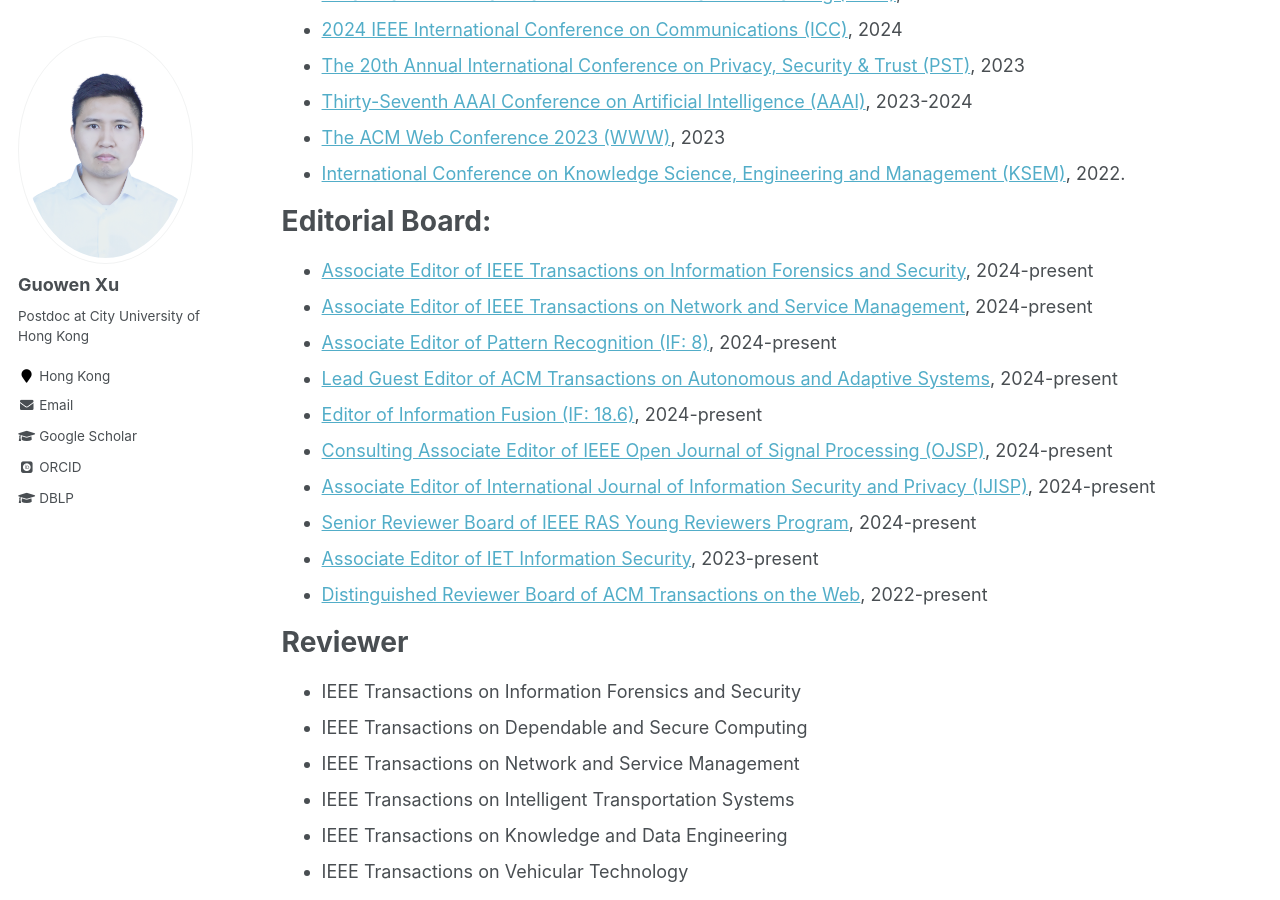
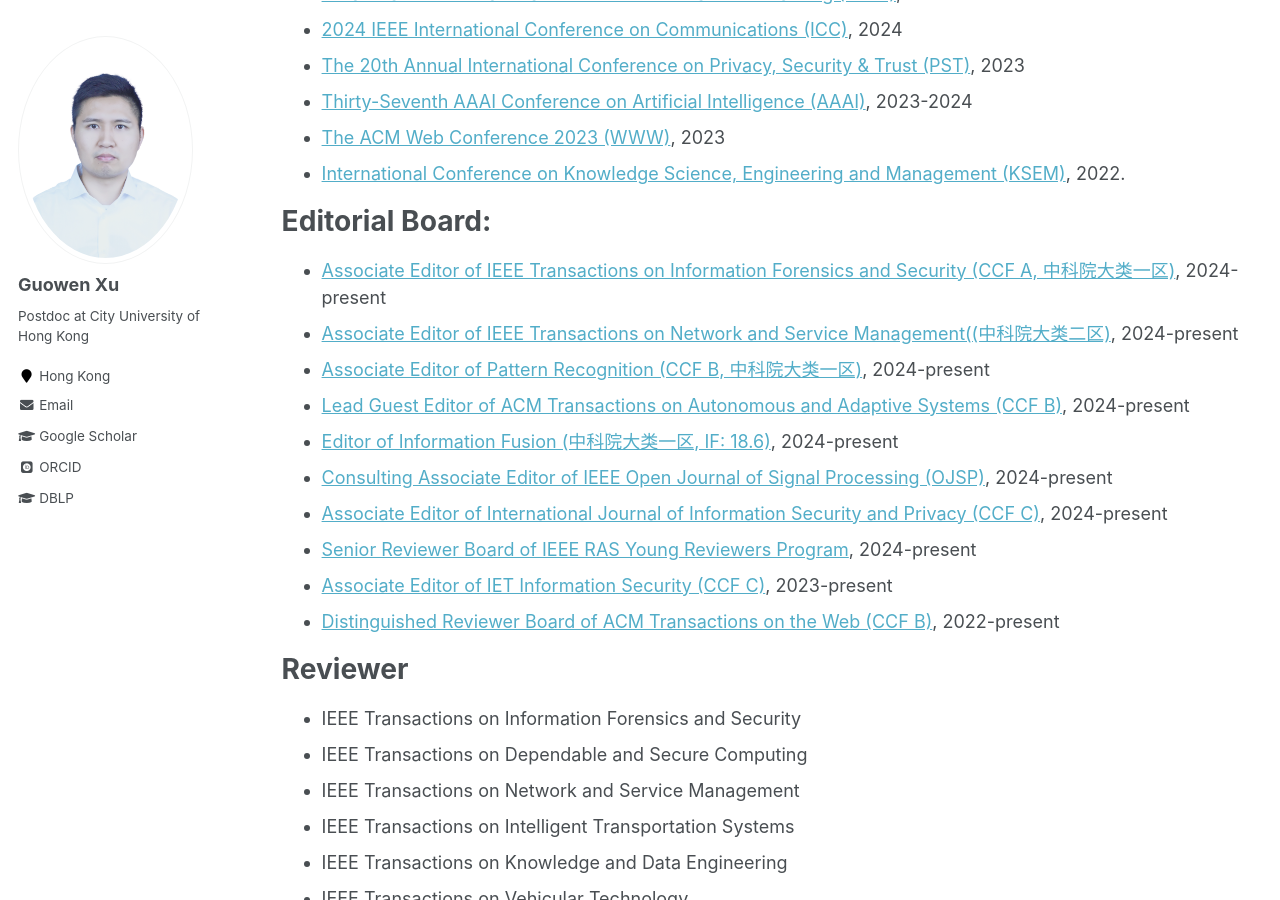
Before and after one commit to Guowen-xu/guowen-xu.github.io, a Jekyll site: the page built from _pages/services.md, in a window 1280 px wide and 900 px high, scrolled down 268 px. Built offline with Jekyll 4.4.1, drawn with Linux system fonts in a browser that asks for light colours; some web fonts are replaced.

Commit message:
Update services.md

```diff
--- a/_pages/services.md
+++ b/_pages/services.md
@@ -16,16 +16,16 @@ Technical Program Committee:
 
 Editorial Board:
 ======
-* [Associate Editor of IEEE Transactions on Information Forensics and Security](https://signalprocessingsociety.org/publications-resources/ieee-transactions-information-forensics-and-security/editorial-board), 2024-present
-* [Associate Editor of IEEE Transactions on Network and Service Management](https://www.comsoc.org/publications/journals/ieee-tnsm/ieee-transactions-network-and-service-management-editorial-board), 2024-present
-* [Associate Editor of Pattern Recognition (IF: 8)](https://www.sciencedirect.com/journal/pattern-recognition/about/editorial-board), 2024-present
-* [Lead Guest Editor of ACM Transactions on Autonomous and Adaptive Systems](https://dl.acm.org/journal/taas/calls-for-papers), 2024-present
-* [Editor of Information Fusion (IF: 18.6)](https://www.sciencedirect.com/journal/information-fusion/about/editorial-board), 2024-present
+* [Associate Editor of IEEE Transactions on Information Forensics and Security (CCF A, 中科院大类一区)](https://signalprocessingsociety.org/publications-resources/ieee-transactions-information-forensics-and-security/editorial-board), 2024-present
+* [Associate Editor of IEEE Transactions on Network and Service Management((中科院大类二区)](https://www.comsoc.org/publications/journals/ieee-tnsm/ieee-transactions-network-and-service-management-editorial-board), 2024-present
+* [Associate Editor of Pattern Recognition (CCF B, 中科院大类一区)](https://www.sciencedirect.com/journal/pattern-recognition/about/editorial-board), 2024-present
+* [Lead Guest Editor of ACM Transactions on Autonomous and Adaptive Systems (CCF B)](https://dl.acm.org/journal/taas/calls-for-papers), 2024-present
+* [Editor of Information Fusion (中科院大类一区, IF: 18.6)](https://www.sciencedirect.com/journal/information-fusion/about/editorial-board), 2024-present
 * [Consulting Associate Editor of IEEE Open Journal of Signal Processing (OJSP)](https://signalprocessingsociety.org/publications-resources/ieee-open-journal-signal-processing/advisoryeditorial-board), 2024-present
-* [Associate Editor of International Journal of Information Security and Privacy (IJISP)](https://www.igi-global.com/journals/open-access/reviewers/international-journal-information-security-privacy/1096), 2024-present
+* [Associate Editor of International Journal of Information Security and Privacy (CCF C)](https://www.igi-global.com/journals/open-access/reviewers/international-journal-information-security-privacy/1096), 2024-present
 * [Senior Reviewer Board of IEEE RAS Young Reviewers Program](https://www.ieee-ras.org/students/young-reviewers-program), 2024-present
-* [Associate Editor of IET Information Security](https://www.hindawi.com/journals/ietis/editors/), 2023-present
-* [Distinguished Reviewer Board of ACM Transactions on the Web](https://dl.acm.org/journal/tweb), 2022-present
+* [Associate Editor of IET Information Security (CCF C)](https://www.hindawi.com/journals/ietis/editors/), 2023-present
+* [Distinguished Reviewer Board of ACM Transactions on the Web (CCF B)](https://dl.acm.org/journal/tweb), 2022-present
 
 Reviewer
 ======
```
